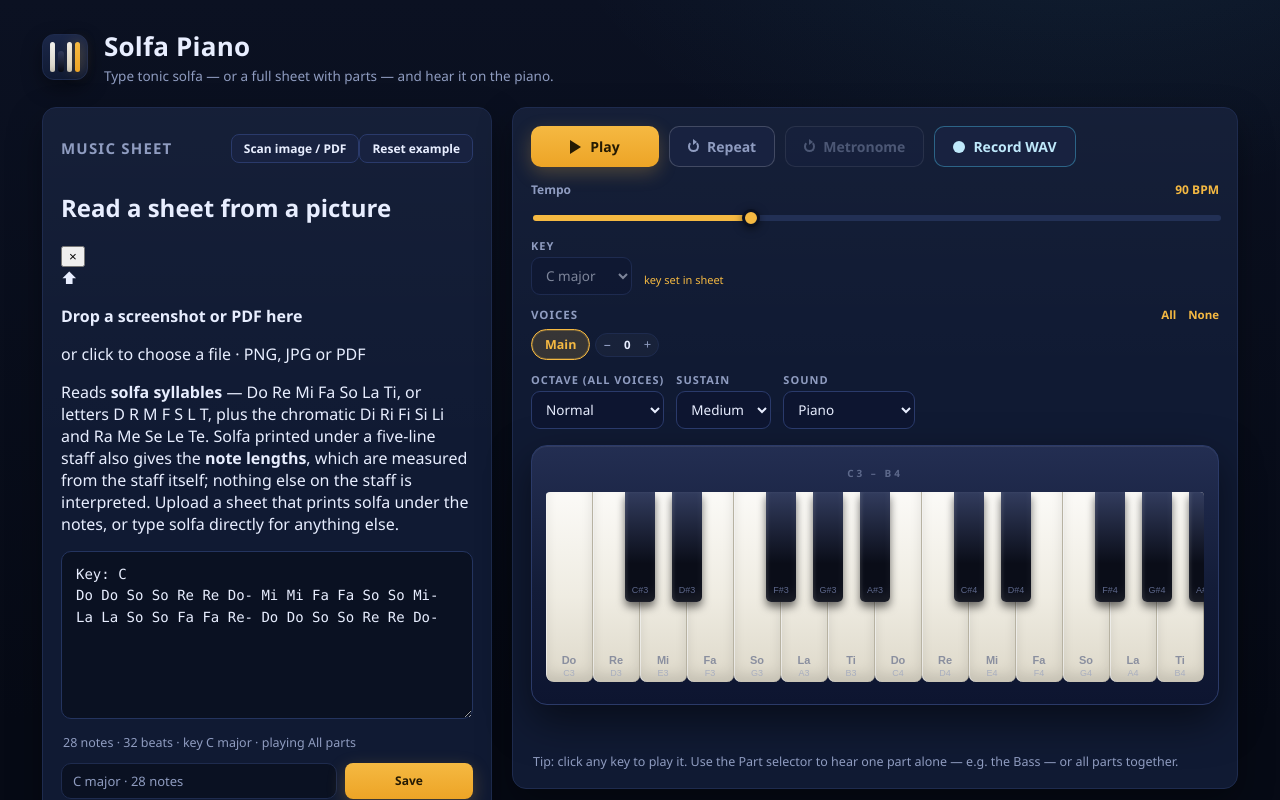
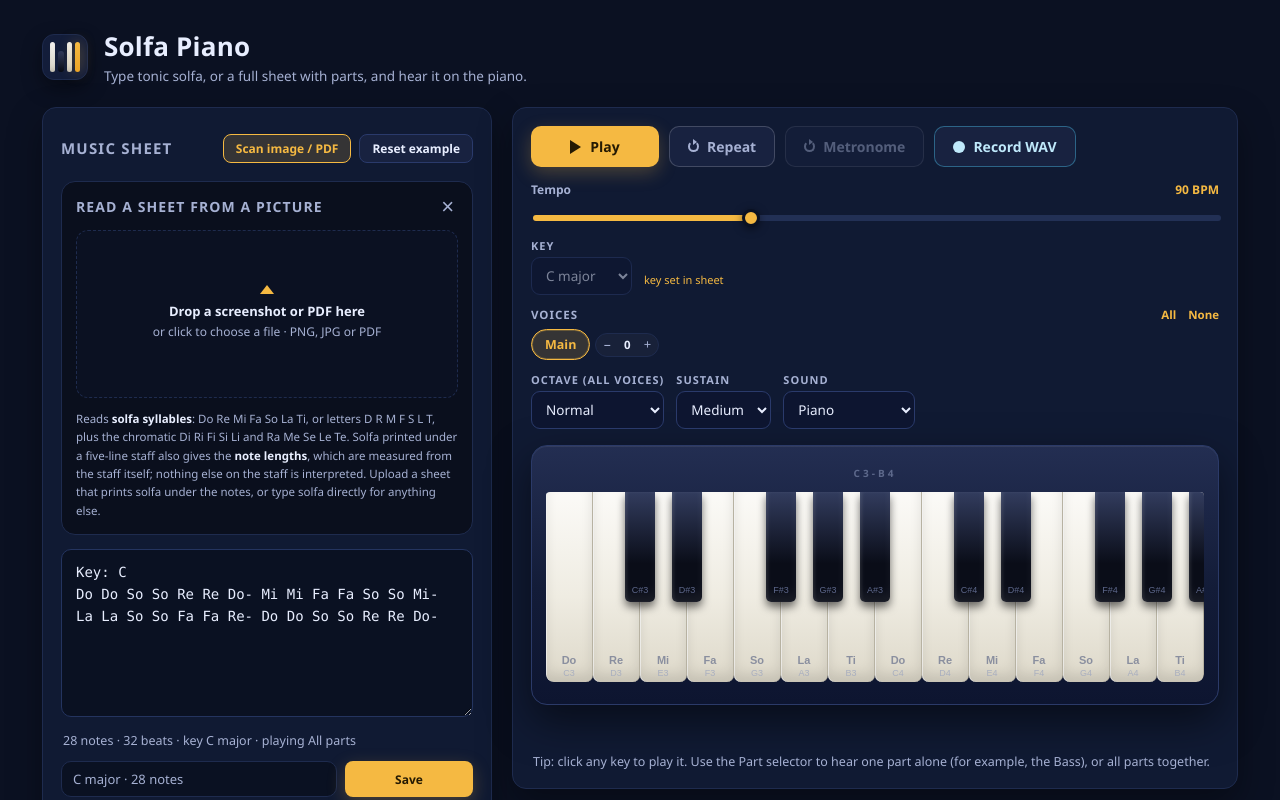
Before and after one commit to Don-Jeff122/solfa-player, a React (Vite) app: page / in a window 1280 px wide. Both pictures are taken after a click on the button "Scan image / PDF". Shown: the top 800 px of the page. Built offline with nearby package versions, Linux system fonts and the light colour scheme.

Commit message:
Clean up UI: replace prose dashes, flatten gradients, restore scanner styles

```diff
--- a/src/App.jsx
+++ b/src/App.jsx
@@ -332,7 +332,7 @@ export default function App() {
     setSheetName('')
     setSavedMsg(
       saveError === 'storage'
-        ? 'Could not save — this browser is blocking storage.'
+        ? 'Could not save. This browser is blocking storage.'
         : `Saved “${name}”.`
     )
   }
@@ -367,7 +367,7 @@ export default function App() {
         <div>
           <h1>Solfa Piano</h1>
           <p className="tagline">
-            Type tonic solfa — or a full sheet with parts — and hear it on the piano.
+            Type tonic solfa, or a full sheet with parts, and hear it on the piano.
           </p>
         </div>
       </header>
@@ -492,53 +492,53 @@ export default function App() {
             <summary>Solfa syntax</summary>
             <ul>
               <li>
-                <b>Notes</b> — <code>Do Re Mi Fa So La Ti</code> or letters{' '}
+                <b>Notes</b>: <code>Do Re Mi Fa So La Ti</code> or letters{' '}
                 <code>D R M F S L T</code>
               </li>
               <li>
-                <b>Sharps</b> — <code>Di Ri Fi Si Li</code> raise do, re, fa, so, la by a
+                <b>Sharps</b>: <code>Di Ri Fi Si Li</code> raise do, re, fa, so, la by a
                 semitone
               </li>
               <li>
-                <b>Flats</b> — <code>Ra Me Se Le Te</code> lower them by a semitone, so{' '}
+                <b>Flats</b>: <code>Ra Me Se Le Te</code> lower them by a semitone, so{' '}
                 <code>Do Ra</code> is a falling semitone. They follow the key rather than
                 naming it: in <code>Key: G</code> the key&apos;s F# is <code>Ti</code>, while{' '}
                 <code>Fi</code> raises fa (C) to C#.
               </li>
               <li>
-                <b>Octave</b> — <code>Do'</code> up one octave, <code>,Do</code> down one
+                <b>Octave</b>: <code>Do'</code> up one octave, <code>,Do</code> down one
                 (repeatable, and they can be combined)
               </li>
               <li>
-                <b>Rest</b> — <code>0</code> or <code>rest</code>
+                <b>Rest</b>: <code>0</code> or <code>rest</code>
 </li>
               <li>
                 <b>Longer note</b> - add dashes: <code>Do-</code> = 2 beats, <code>Do---</code>{' '}
                 = 4 beats, or <code>Do(3)</code>
               </li>
               <li>
-                <b>Eighths &amp; triplets</b> — fractions: <code>Do(1/2)</code> = half a
+                <b>Eighths &amp; triplets</b>: fractions: <code>Do(1/2)</code> = half a
                 beat, <code>Do(1/3)</code> = triplet
               </li>
               <li>
-                <b>Dotted note</b> — a trailing dot adds half again: <code>Do.</code> = 1.5,{' '}
+                <b>Dotted note</b>: a trailing dot adds half again: <code>Do.</code> = 1.5,{' '}
                 <code>Do-.</code> = 3
               </li>
               <li>
-                <b>Key</b> — first line <code>Key: G</code> (or <code>tonic: D</code>,{' '}
+                <b>Key</b>: first line <code>Key: G</code> (or <code>tonic: D</code>,{' '}
                 <code>1=F#</code>)
               </li>
               <li>
-                <b>Meter &amp; bars</b> — a line like <code>Meter: 4/4</code> (or{' '}
+                <b>Meter &amp; bars</b>: a line like <code>Meter: 4/4</code> (or{' '}
                 <code>Time: 6/8</code>, a bare <code>4/4</code>, or <code>C</code>) sets the bar
                 length. Split the music into bars with <code>|</code>:{' '}
-                <code>Do Re | Mi Fa | So Do</code>. Bars must add up to the meter — the first
+                <code>Do Re | Mi Fa | So Do</code>. Bars must add up to the meter: the first
                 bar may be a short pickup and the last may finish the phrase. A wrong bar is an
                 error that names the part and counts the beats, so slips in a hymn are caught
                 before you hear them.
               </li>
               <li>
-                <b>Real choir sheet</b> — paste a hymnal line straight in:{' '}
+                <b>Real choir sheet</b>: paste a hymnal line straight in:{' '}
                 <code>{'{ m :- /m :r | d :- /s :- }'}</code>. Beat marks{' '}
                 <code>:</code> and <code>/</code> split each bar into beats, <code>-</code>{' '}
                 holds a beat, <code>0</code> rests, and <code>de fe se le lo ta</code> are the
@@ -548,45 +548,45 @@ export default function App() {
                 automatically.
               </li>
               <li>
-                <b>Repeats</b> — <code>|: Do Re :|</code> plays the section twice. A{' '}
+                <b>Repeats</b>: <code>|: Do Re :|</code> plays the section twice. A{' '}
                 <code>:|</code> with no <code>|:</code> repeats from the song start.
               </li>
               <li>
-                <b>First &amp; second endings</b> —{' '}
+                <b>First &amp; second endings</b>:{' '}
                 <code>|: Do Re | 1. Mi Fa :| 2. So Do |</code> plays Do Re Mi Fa, then Do Re So
                 Do. All parts must share the same bars and repeats, or the song is flagged as
                 misaligned.
               </li>
               <li>
-                <b>Metronome</b> — with a meter in the sheet, the <code>Metronome</code> button
+                <b>Metronome</b>: with a meter in the sheet, the <code>Metronome</code> button
                 ticks each bar&apos;s downbeat while playing and while recording.
               </li>
               <li>
-                <b>Parts</b> — put <code>Bass</code>, <code>Tenor</code>, <code>Alto</code>,{' '}
+                <b>Parts</b>: put <code>Bass</code>, <code>Tenor</code>, <code>Alto</code>,{' '}
                 <code>Soprano</code> (or <code>[Any Name]</code>) on its own line, then its
                 notes. Repeat a name to continue that voice on a new line.
               </li>
               <li>
-                <b>Voice octaves</b> — Soprano and Alto play at written pitch, Tenor an
+                <b>Voice octaves</b>: Soprano and Alto play at written pitch, Tenor an
                 octave below and Bass two octaves below. Use <code>−</code>/<code>+</code> next
                 to a voice to move just that one; the global <code>Octave</code> dropdown moves
                 them all. Marks like <code>Do'</code> still apply on top of a voice&apos;s own
                 octave.
               </li>
               <li>
-                <b>Sound</b> — the <code>Sound</code> dropdown changes the instrument, and it
+                <b>Sound</b>: the <code>Sound</code> dropdown changes the instrument, and it
                 applies to playback, the keys you tap and the recorded WAV alike. Try{' '}
                 <code>Piano</code> for the default, <code>Church Organ</code> for hymns,{' '}
                 <code>Hymn Organ</code> for a warm sustained pedal-and-mixture tone, and{' '}
                 <code>Voice (ah)</code> to sing the solfa back at you.
               </li>
               <li>
-                <b>Repeat</b> — with <code>Repeat</code> switched on the song keeps playing
+                <b>Repeat</b>: with <code>Repeat</code> switched on the song keeps playing
                 over and over, handy for practising a hymn, until you press <code>Stop</code>.
                 Switching it off mid-song lets the current pass finish.
               </li>
               <li>
-                <b>Sustain</b> — the <code>Sustain</code> dropdown adds extra ring-out after each
+                <b>Sustain</b>: the <code>Sustain</code> dropdown adds extra ring-out after each
                 note so chords keep sounding. <code>Off</code> leaves the instrument&apos;s own
                 release alone; <code>Long</code> suits slow hymn singing.
               </li>
@@ -647,21 +647,21 @@ export default function App() {
             )}
             {!audioError && activeParts.length === 0 && sequences && !isPlaying && (
               <span className="status-error">
-                No voices selected — click a part, or All, to hear anything.
+                No voices selected. Click a part, or All, to hear anything.
               </span>
             )}
             {!audioError && error && <span className="status-error">{error}</span>}
             {!error && rendering && <span className="status-busy">Rendering audio…</span>}
             {!error && !rendering && wavUrl && (
               <span className="status-ok">
-                Recording ready — use “Download” to save the WAV.
+                Recording ready. Use “Download” to save the WAV.
               </span>
             )}
           </div>
 
           <p className="tip">
-            Tip: click any key to play it. Use the Part selector to hear one part alone — e.g. the
-            Bass — or all parts together.
+            Tip: click any key to play it. Use the Part selector to hear one part alone (for
+            example, the Bass), or all parts together.
           </p>
         </section>
       </div>
--- a/src/audio/voices.js
+++ b/src/audio/voices.js
@@ -301,7 +301,7 @@ export function voiceSources(voice) {
  *
  * An additive instrument builds one oscillator per harmonic, so four parts of
  * organ ask the browser for dozens of them a note. A preset flagged `wave`
- * folds its whole-number harmonics into a single PeriodicWave — the identical
+ * folds its whole-number harmonics into a single PeriodicWave, the identical
  * Fourier sum, on one node. Harmonics that do not divide the frequency (the
  * organ's 0.5 pedal rank, a bell's 2.76) cannot be expressed that way and stay
  * as their own oscillators.
--- a/src/components/Controls.jsx
+++ b/src/components/Controls.jsx
@@ -163,7 +163,7 @@ export default function Controls({
                       aria-pressed={on}
                       onClick={() => onTogglePart(p)}
                       onDoubleClick={() => onSoloPart(p)}
-                      title={`${on ? 'Mute' : 'Play'} ${p} — double-click to solo`}
+                      title={`${on ? 'Mute' : 'Play'} ${p} (double-click to solo)`}
                     >
                       {p}
                     </button>
@@ -194,7 +194,7 @@ export default function Controls({
               })}
             </div>
             {activeParts.length === 0 && (
-              <p className="hint">No voices selected — nothing will play.</p>
+              <p className="hint">No voices selected. Nothing will play.</p>
             )}
           </div>
         )}
--- a/src/components/Piano.jsx
+++ b/src/components/Piano.jsx
@@ -35,7 +35,7 @@ export default function Piano({ activeMidi, tonicMidi = 60, onPlayNote, midiNote
     >
       <div className="piano-nameplate">
         <span>
-          {midiName(start)} – {midiName(end)}
+          {midiName(start)}-{midiName(end)}
         </span>
       </div>
       <div className="piano-scroll">
--- a/src/components/SavedSheets.jsx
+++ b/src/components/SavedSheets.jsx
@@ -12,7 +12,7 @@ export default function SavedSheets({ sheets, onLoad, onDelete }) {
       <summary>Saved sheets{sheets.length ? ` (${sheets.length})` : ''}</summary>
       {sheets.length === 0 ? (
         <p className="saved-empty">
-          Nothing saved yet. Name a sheet and press <b>Save</b> to keep it here — it stays in this
+          Nothing saved yet. Name a sheet and press <b>Save</b> to keep it here. It stays in this
           browser, so you can load it again next time.
         </p>
       ) : (
--- a/src/components/SheetScanner.jsx
+++ b/src/components/SheetScanner.jsx
@@ -115,13 +115,11 @@ export default function SheetScanner({ onApply }) {
           <div className="dropzone-body">
             <div className="spinner" aria-hidden="true" />
             <p>{progress}</p>
-            <p className="muted">First run downloads the OCR engine (~15 MB).</p>
+            <p className="muted">First scan loads the OCR engine.</p>
           </div>
         ) : (
           <div className="dropzone-body">
-            <div className="dropzone-icon" aria-hidden="true">
-              ⬆
-            </div>
+            <div className="dropzone-icon" aria-hidden="true" />
             <p>
               <strong>Drop a screenshot or PDF here</strong>
             </p>
@@ -150,7 +148,7 @@ export default function SheetScanner({ onApply }) {
                 rhythm from {result.staves} staff{result.staves === 1 ? '' : 's'}
               </span>
             ) : (
-              <span className="tag warn">no staff found — all notes are 1 beat</span>
+              <span className="tag warn">no staff found, so all notes are 1 beat</span>
             )}
             {result.unmatchedNotes > 0 && (
               <span className="tag warn">{result.unmatchedNotes} note{result.unmatchedNotes === 1 ? '' : 's'} unmatched</span>
@@ -167,7 +165,7 @@ export default function SheetScanner({ onApply }) {
           )}
 
           <label className="scanner-preview-label" htmlFor="scanner-text">
-            Recognised notes — edit if needed
+            Recognised notes (edit if needed)
           </label>
           <textarea
             id="scanner-text"
@@ -190,7 +188,7 @@ export default function SheetScanner({ onApply }) {
       )}
 
       <p className="scanner-note">
-        Reads <b>solfa syllables</b> — Do Re Mi Fa So La Ti, or letters D R M F S L T,
+        Reads <b>solfa syllables</b>: Do Re Mi Fa So La Ti, or letters D R M F S L T,
         plus the chromatic Di Ri Fi Si Li and Ra Me Se Le Te.
         Solfa printed under a five-line staff also gives the <b>note lengths</b>, which
         are measured from the staff itself; nothing else on the staff is interpreted.
--- a/src/index.css
+++ b/src/index.css
@@ -21,7 +21,7 @@ body {
   --card: #101a33;
   --card-edge: #1e2b4e;
   --text: #e8eeff;
-  --muted: #8f9cc0;
+  --muted: #a6b1d3;
   --accent: #f5b942;
   --accent-strong: #eda426;
   --accent-soft: rgba(245, 185, 66, 0.16);
@@ -47,10 +47,7 @@ body {
 
 body {
   min-height: 100vh;
-  background:
-    radial-gradient(900px 500px at 85% -10%, rgba(76, 201, 240, 0.08), transparent 60%),
-    radial-gradient(800px 480px at -10% 110%, rgba(245, 185, 66, 0.07), transparent 60%),
-    linear-gradient(180deg, var(--bg-1), var(--bg-0) 70%);
+  background: var(--bg-1);
   color: var(--text);
   font-family: 'Segoe UI', system-ui, -apple-system, 'Helvetica Neue', sans-serif;
   -webkit-font-smoothing: antialiased;
@@ -93,7 +90,7 @@ summary,
   height: 46px;
   padding: 7px;
   border-radius: 12px;
-  background: linear-gradient(180deg, #1b2748, #101a33);
+  background: #131d3a;
   border: 1px solid var(--card-edge);
   box-shadow: 0 8px 20px rgba(0, 0, 0, 0.4);
   align-items: flex-end;
@@ -145,7 +142,7 @@ summary,
 }
 
 .card {
-  background: linear-gradient(180deg, rgba(255, 255, 255, 0.025), transparent 40%), var(--card);
+  background: var(--card);
   border: 1px solid var(--card-edge);
   border-radius: var(--radius);
   box-shadow: 0 14px 34px rgba(0, 0, 0, 0.35);
@@ -282,7 +279,7 @@ summary,
 }
 
 .chip.current {
-  background: linear-gradient(180deg, var(--accent), var(--accent-strong));
+  background: var(--accent);
   border-color: #ffd979;
   color: #251a03;
   box-shadow: 0 0 12px rgba(245, 185, 66, 0.45);
@@ -477,7 +474,7 @@ summary,
 }
 
 .btn-primary {
-  background: linear-gradient(180deg, var(--accent), var(--accent-strong));
+  background: var(--accent);
   border: none;
   color: #251a03;
   min-width: 128px;
@@ -485,11 +482,11 @@ summary,
 }
 
 .btn-primary:hover:not(:disabled) {
-  background: linear-gradient(180deg, #ffd06a, #f5b02e);
+  background: #ffd06a;
 }
 
 .btn-stop {
-  background: linear-gradient(180deg, #33406b, #222c4e);
+  background: #2a355b;
   border-color: #3d4d80;
   min-width: 128px;
 }
@@ -701,6 +698,245 @@ input[type='range']::-moz-range-thumb {
   color: var(--accent);
   align-self: flex-end;
   padding-bottom: 8px;
+}
+
+/* ---------- sheet scanner ---------- */
+
+.head-actions {
+  display: flex;
+  gap: 8px;
+  flex-wrap: wrap;
+}
+
+.btn-small.active {
+  border-color: var(--accent);
+  color: var(--accent);
+  background: var(--accent-soft);
+}
+
+.scanner {
+  margin-bottom: 14px;
+  padding: 14px;
+  border: 1px solid var(--card-edge);
+  border-radius: var(--radius);
+  background: #0a0f1d;
+}
+
+.scanner-head {
+  display: flex;
+  align-items: center;
+  justify-content: space-between;
+  margin-bottom: 12px;
+}
+
+.scanner-head h2 {
+  margin: 0;
+  font-size: 14px;
+  font-weight: 700;
+  text-transform: uppercase;
+  letter-spacing: 1.1px;
+  color: var(--muted);
+}
+
+.scanner-close {
+  border: 0;
+  background: transparent;
+  color: var(--muted);
+  font-size: 22px;
+  line-height: 1;
+  cursor: pointer;
+  padding: 0 4px;
+  border-radius: 6px;
+}
+
+.scanner-close:hover {
+  color: var(--text);
+  background: rgba(255, 255, 255, 0.06);
+}
+
+.dropzone {
+  position: relative;
+  display: flex;
+  align-items: center;
+  justify-content: center;
+  min-height: 168px;
+  padding: 18px;
+  border: 1.5px dashed var(--card-edge);
+  border-radius: 12px;
+  background: #0b1122;
+  cursor: pointer;
+  text-align: center;
+  transition: border-color 0.15s ease, background 0.15s ease;
+  overflow: hidden;
+}
+
+.dropzone:hover,
+.dropzone.dragging {
+  border-color: var(--accent);
+  background: var(--accent-soft);
+}
+
+.dropzone.busy {
+  cursor: progress;
+}
+
+.dropzone-preview {
+  position: absolute;
+  inset: 0;
+  width: 100%;
+  height: 100%;
+  object-fit: contain;
+  opacity: 0.22;
+  pointer-events: none;
+}
+
+.dropzone-body {
+  position: relative;
+  z-index: 1;
+  margin: 0;
+}
+
+.dropzone-body p {
+  margin: 3px 0;
+  font-size: 13px;
+}
+
+.dropzone-body .muted {
+  font-size: 12px;
+}
+
+.dropzone-icon {
+  width: 0;
+  height: 0;
+  margin: 0 auto 8px;
+  border-left: 7px solid transparent;
+  border-right: 7px solid transparent;
+  border-bottom: 9px solid var(--accent);
+}
+
+.muted {
+  color: var(--muted);
+}
+
+.spinner {
+  width: 26px;
+  height: 26px;
+  margin: 0 auto 10px;
+  border: 2.5px solid var(--card-edge);
+  border-top-color: var(--accent);
+  border-radius: 50%;
+  animation: spin 0.85s linear infinite;
+}
+
+@keyframes spin {
+  to {
+    transform: rotate(360deg);
+  }
+}
+
+@media (prefers-reduced-motion: reduce) {
+  .spinner {
+    animation-duration: 2.4s;
+  }
+}
+
+.scanner-error {
+  margin: 12px 0 0;
+  padding: 10px 12px;
+  border: 1px solid var(--danger-edge);
+  border-radius: 10px;
+  background: var(--danger-bg);
+  color: var(--danger-text);
+  font-size: 12.5px;
+  line-height: 1.5;
+}
+
+.scanner-result {
+  margin-top: 14px;
+}
+
+.scanner-meta {
+  display: flex;
+  flex-wrap: wrap;
+  gap: 6px;
+  margin-bottom: 10px;
+}
+
+.tag {
+  padding: 3px 9px;
+  border: 1px solid var(--card-edge);
+  border-radius: 6px;
+  background: rgba(255, 255, 255, 0.04);
+  color: var(--muted);
+  font-size: 11px;
+  font-weight: 600;
+}
+
+.tag.good {
+  border-color: rgba(110, 231, 168, 0.45);
+  color: #8ff0bb;
+}
+
+.tag.warn {
+  border-color: rgba(245, 185, 66, 0.5);
+  color: var(--accent);
+}
+
+.scanner-warn {
+  margin: 0 0 12px;
+  padding: 9px 11px;
+  border-left: 3px solid var(--accent);
+  border-radius: 0 8px 8px 0;
+  background: var(--accent-soft);
+  color: #f7dc9d;
+  font-size: 12px;
+  line-height: 1.5;
+}
+
+.scanner-preview-label {
+  display: block;
+  margin-bottom: 6px;
+  color: var(--muted);
+  font-size: 11.5px;
+  font-weight: 600;
+  text-transform: uppercase;
+  letter-spacing: 0.8px;
+}
+
+.scanner-text {
+  width: 100%;
+  padding: 11px;
+  border: 1px solid var(--card-edge);
+  border-radius: 10px;
+  background: var(--bg-0);
+  color: var(--text);
+  font-family: inherit;
+  font-size: 14px;
+  line-height: 1.7;
+  resize: vertical;
+}
+
+.scanner-text:focus {
+  outline: none;
+  border-color: var(--accent);
+}
+
+.scanner-actions {
+  display: flex;
+  gap: 8px;
+  margin-top: 12px;
+  flex-wrap: wrap;
+}
+
+.scanner-note {
+  margin: 12px 0 0;
+  color: var(--muted);
+  font-size: 11.5px;
+  line-height: 1.6;
+}
+
+.scanner-note b {
+  color: var(--text);
 }
 
 /* ---------- voice picker ---------- */
```
Also changed, not shown: src/lib/hymnal.js, src/lib/parseSolfa.js, 1 other file (tests, documents, lock files or other folders).
